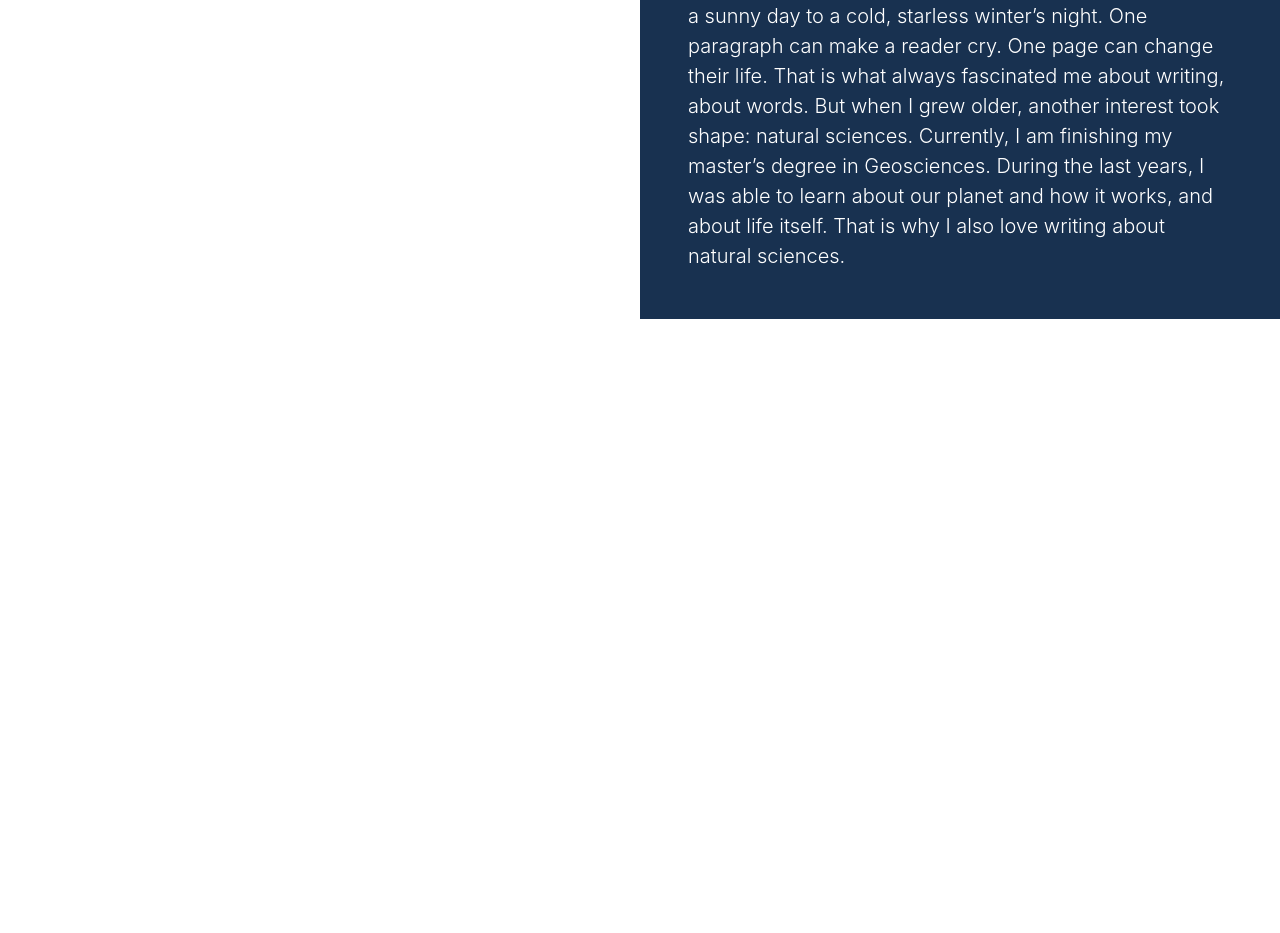
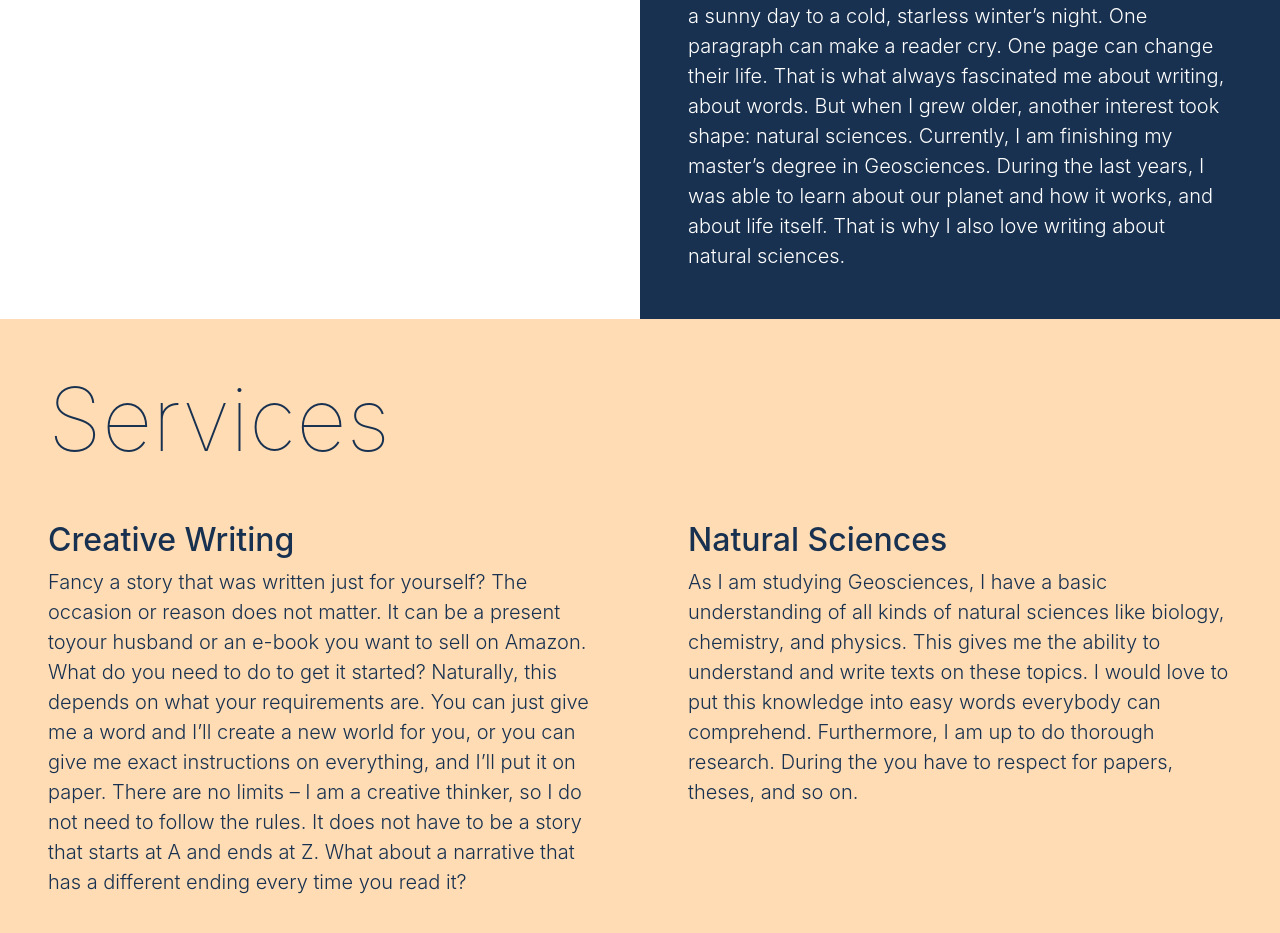
Before and after one commit to jdjuan/anna, an Angular app: page / in a window 1280 px wide. Shown: the part 967-1900 px from the top of the page. Before the commit the page ends 1286 px from the top, so only its background shows below. Built offline with nearby package versions, Linux system fonts and the light colour scheme.

Commit message:
feat: add services

```diff
--- a/src/app/app.component.html
+++ b/src/app/app.component.html
@@ -14,12 +14,10 @@
     </div>
   </div>
   <div class="row">
-    <div
-      class="col-lg-6 bg-light p-5 display-1 text-secondary font-weight-bold"
-    >
+    <div class="col-lg-6 bg-light p-lg-5 p-4s text-secondary display-2 font-weight-lighter">
       About me
     </div>
-    <div class="col-lg-6 bg-secondary p-5 text-light lead">
+    <div class="col-lg-6 bg-secondary p-lg-5 p-4s text-light lead">
       I am Anna, I am 27 years old, and I am a writer – out of passion. Since I
       was a teenager, I have been reading and writing a lot. The power of words
       is astonishing. One sentence can chance the surroundings of the reader
@@ -32,4 +30,26 @@
       also love writing about natural sciences.
     </div>
   </div>
+  <div class="row bg-primary">
+    <div class="col-lg-12 px-lg-5 pt-lg-5 px-4s pt-4s  text-secondary display-2 font-weight-lighter">
+      Services
+    </div>
+  </div>
+  <div class="row bg-primary">
+    <div class="col-lg-6 p-lg-5 p-4s text-secondary lead">
+      <h2>Creative Writing</h2>
+      Fancy a story that was written just for yourself? The occasion or reason does not matter. It can be a present toyour husband or an
+      e-book you want to sell on Amazon. What do you need to do to get it started? Naturally, this depends on what your requirements are.
+      You can just give me a word and I’ll create a new world for you, or you can give me exact instructions on everything, and I’ll put it
+      on paper. There are no limits – I am a creative thinker, so I do not need to follow the rules. It does not have to be a story that
+      starts at A and ends at Z. What about a narrative that has a different ending every time you read it?
+    </div>
+    <div class="col-lg-6 p-lg-5 p-4s text-secondary lead">
+      <h2>Natural Sciences</h2>
+      As I am studying Geosciences, I have a basic understanding of all kinds of natural sciences like biology, chemistry, and physics. This
+      gives me the ability to understand and write texts on these topics. I would love to put this knowledge into easy words everybody can
+      comprehend. Furthermore, I am up to do thorough research. During the you have to respect for papers, theses, and so on.
+    </div>
+  </div>
+  <!-- <div class="col-lg-6 bg-secondary p-5 text-light lead"></div> -->
 </div>
--- a/src/assets/custom.scss
+++ b/src/assets/custom.scss
@@ -4,6 +4,16 @@ $theme-colors: (
   "secondary": #183150
 );
 
+$spacers: (
+  0: 0,
+  1: ($spacer * .25),
+  2: ($spacer * .5),
+  3: $spacer,
+  4: ($spacer * 1.5),
+  4s: ($spacer * 2),
+  5: ($spacer * 3),
+);
+
 $enable-responsive-font-sizes: true;
 
 @import "node_modules/bootstrap/scss/bootstrap";
```
